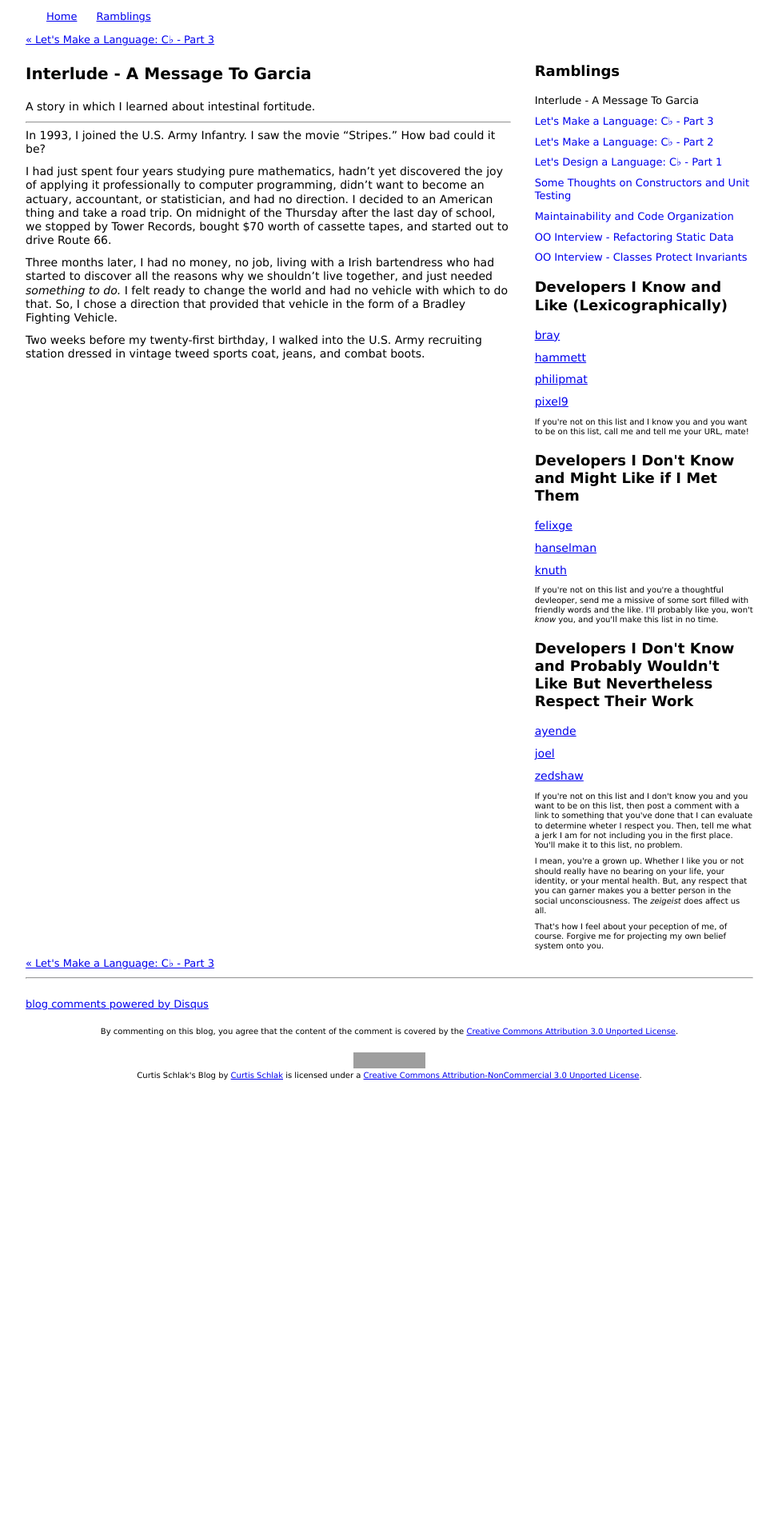
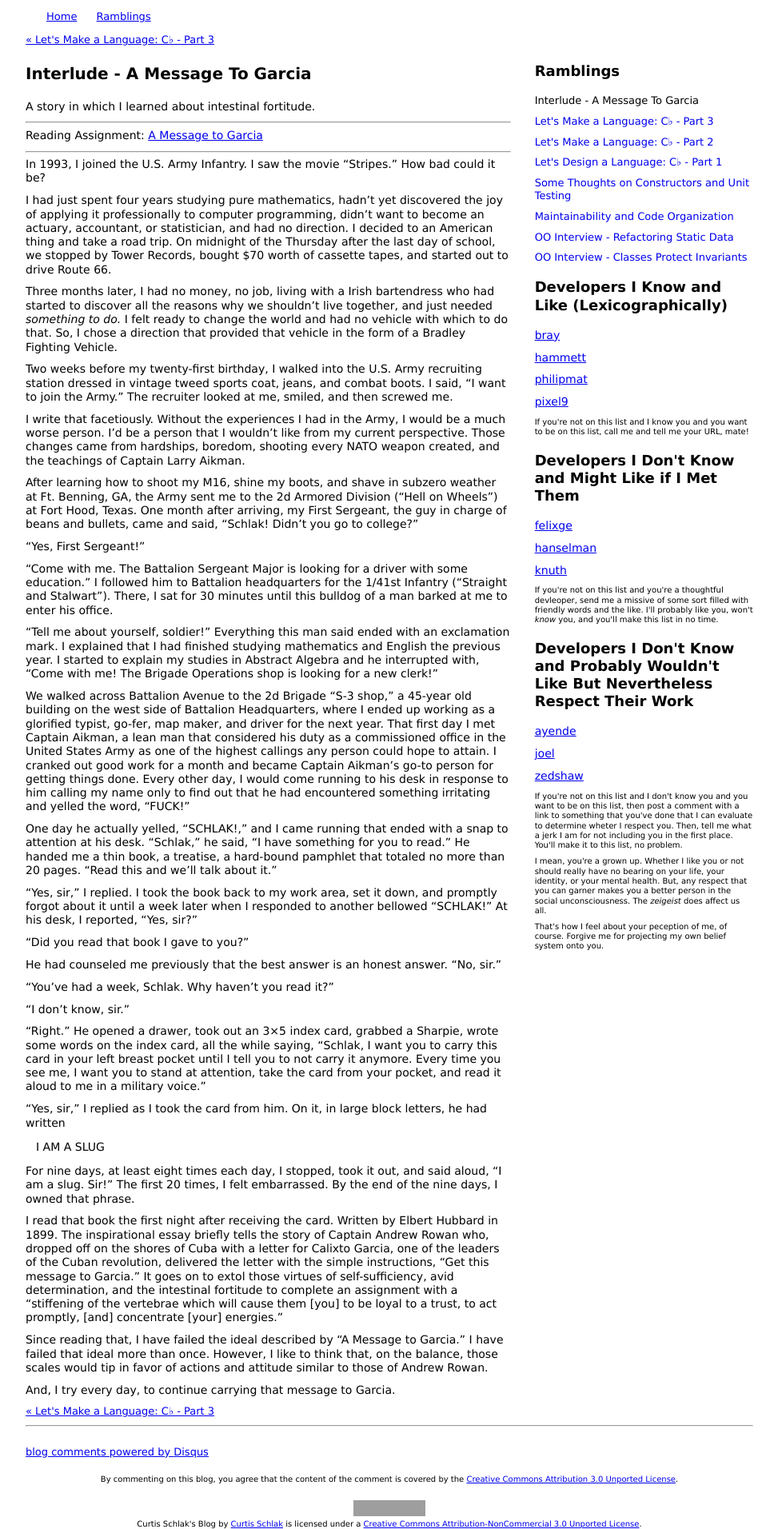
Before and after one commit to roberts-sandbox/test-realist, a Jekyll site: the page built from _posts/2011-12-15-interlude.md, in a window 1280 px wide. Shown: the whole page at 80% size, without its empty margins (153-1126 px from the left). Built offline with Jekyll 4.4.1, drawn with Linux system fonts in a browser that asks for light colours; before the commit the page ends 1352 px from its top, so only the background shows below that; grey boxes are pictures that could not be loaded.

Commit message:
Interlude final commit.

```diff
--- a/_posts/2011-12-15-interlude.md
+++ b/_posts/2011-12-15-interlude.md
@@ -10,6 +10,11 @@ synopsis: A story in which I learned about intestinal fortitude.
 
 {{ page.synopsis }}
 {: .subtitle }
+
+-----
+
+Reading Assignment:
+[A Message to Garcia](http://gamacanada.com/newsletter/message_to_garcia.pdf)
 
 -----
 
@@ -31,4 +36,90 @@ vehicle in the form of a Bradley Fighting Vehicle.
 
 Two weeks before my twenty-first birthday, I walked into the U.S. Army
 recruiting station dressed in vintage tweed sports coat, jeans, and combat
-boots.
+boots. I said, "I want to join the Army." The recruiter looked at me, smiled,
+and then screwed me.
+
+I write that facetiously. Without the experiences I had in the Army, I would
+be a much worse person. I'd be a person that I wouldn't like from my current
+perspective. Those changes came from hardships, boredom, shooting every NATO
+weapon created, and the teachings of Captain Larry Aikman.
+
+After learning how to shoot my M16, shine my boots, and shave in subzero
+weather at Ft. Benning, GA, the Army sent me to the 2d Armored Division ("Hell
+on Wheels") at Fort Hood, Texas. One month after arriving, my First Sergeant,
+the guy in charge of beans and bullets, came and said, "Schlak! Didn't you go
+to college?"
+
+"Yes, First Sergeant!"
+
+"Come with me. The Battalion Sergeant Major is looking for a driver with
+some education." I followed him to Battalion headquarters for the 1/41st
+Infantry ("Straight and Stalwart"). There, I sat for 30 minutes until this
+bulldog of a man barked at me to enter his office.
+
+"Tell me about yourself, soldier!" Everything this man said ended with an
+exclamation mark. I explained that I had finished studying mathematics and
+English the previous year. I started to explain my studies in Abstract
+Algebra and he interrupted with, "Come with me! The Brigade Operations shop
+is looking for a new clerk!"
+
+We walked across Battalion Avenue to the 2d Brigade "S-3 shop," a 45-year old
+building on the west side of Battalion Headquarters, where I ended up working
+as a glorified typist, go-fer, map maker, and driver for the next year. That
+first day I met Captain Aikman, a lean man that considered his duty as a
+commissioned office in the United States Army as one of the highest callings
+any person could hope to attain. I cranked out good work for a month and
+became Captain Aikman's go-to person for getting things done. Every other day,
+I would come running to his desk in response to him calling my name only to
+find out that he had encountered something irritating and yelled the word,
+"FUCK!"
+
+One day he actually yelled, "SCHLAK!," and I came running that ended with a
+snap to attention at his desk. "Schlak," he said, "I have something for you
+to read." He handed me a thin book, a treatise, a hard-bound pamphlet that
+totaled no more than 20 pages. "Read this and we'll talk about it."
+
+"Yes, sir," I replied. I took the book back to my work area, set it down, and
+promptly forgot about it until a week later when I responded to another
+bellowed "SCHLAK!" At his desk, I reported, "Yes, sir?"
+
+"Did you read that book I gave to you?"
+
+He had counseled me previously that the best answer is an honest answer. "No,
+sir."
+
+"You've had a week, Schlak. Why haven't you read it?"
+
+"I don't know, sir."
+
+"Right." He opened a drawer, took out an 3×5 index card, grabbed a Sharpie,
+wrote some words on the index card, all the while saying, "Schlak, I want you
+to carry this card in your left breast pocket until I tell you to not carry
+it anymore. Every time you see me, I want you to stand at attention, take the
+card from your pocket, and read it aloud to me in a military voice."
+
+"Yes, sir," I replied as I took the card from him. On it, in large block
+letters, he had written
+
+> I AM A SLUG
+
+For nine days, at least eight times each day, I stopped, took it out, and
+said aloud, "I am a slug. Sir!" The first 20 times, I felt embarrassed. By the
+end of the nine days, I owned that phrase.
+
+I read that book the first night after receiving the card. Written by Elbert
+Hubbard in 1899. The inspirational essay briefly tells the story of Captain
+Andrew Rowan who, dropped off on the shores of Cuba with a letter for Calixto
+Garcia, one of the leaders of the Cuban revolution, delivered the letter with
+the simple instructions, "Get this message to Garcia." It goes on to extol
+those virtues of self-sufficiency, avid determination, and the intestinal
+fortitude to complete an assignment with a "stiffening of the vertebrae which
+will cause them \[you\] to be loyal to a trust, to act promptly, \[and\]
+concentrate \[your\] energies."
+
+Since reading that, I have failed the ideal described by "A Message to
+Garcia." I have failed that ideal more than once. However, I like to think
+that, on the balance, those scales would tip in favor of actions and attitude
+similar to those of Andrew Rowan.
+
+And, I try every day, to continue carrying that message to Garcia.
```
